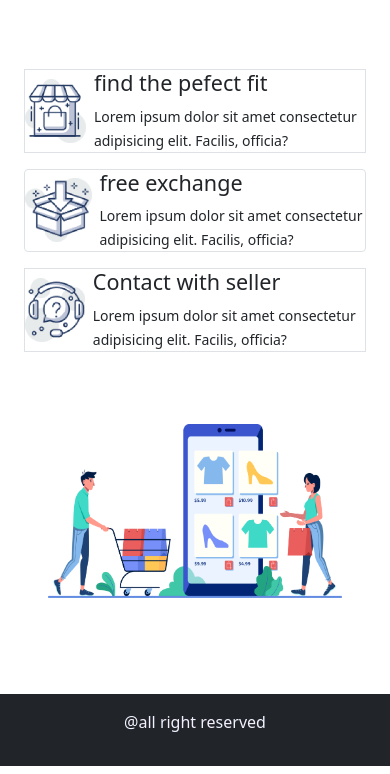
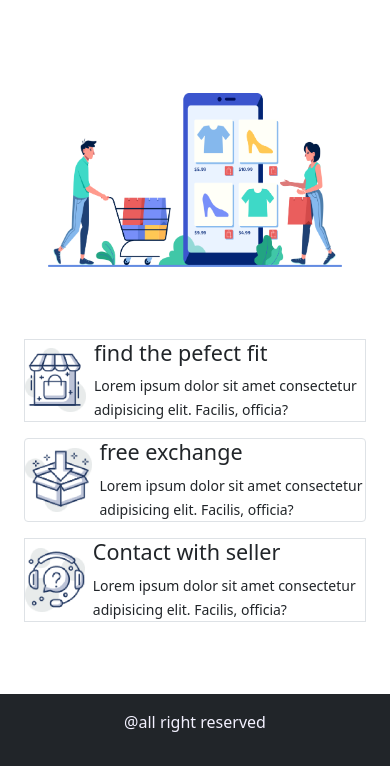
Before and after one commit to tusher112/penguine-fashion, a plain HTML site: page index.html in a window 390 px wide. Shown: the part 4256-5030 px from the top of the page. Drawn offline with nearby package versions, Linux system fonts and the light colour scheme.

Commit message:
bottom alignment

```diff
--- a/index.html
+++ b/index.html
@@ -203,7 +203,12 @@
     <section class="container my-5 text-dark">
         <div class="row contact">
 
-            <div class=" col-12 col-lg-6 col-sm-12 p-4 ">
+            <div class="col-12 col-lg-6 col-sm-12 p-5 order order-sm-1">
+
+                <img class="img-fluid" src="images/shopping.png" alt="">
+            </div>
+
+            <div class=" col-12 col-lg-6 col-sm-12 p-4  ">
                 <div class="d-flex border border-1">
                     <div class="img-fluid d-flex align-items-center me-2"> <img src="images/house.png" height="64"
                             alt="">
@@ -232,10 +237,7 @@
                 </div>
 
             </div>
-            <div class="col-12 col-lg-6 col-sm-12 p-5">
 
-                <img class="img-fluid" src="images/shopping.png" alt="">
-            </div>
         </div>
 
     </section>
```
